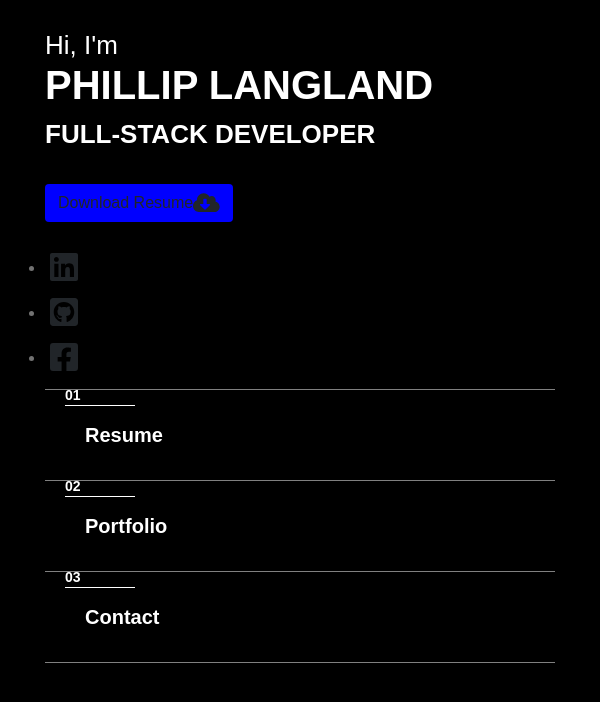
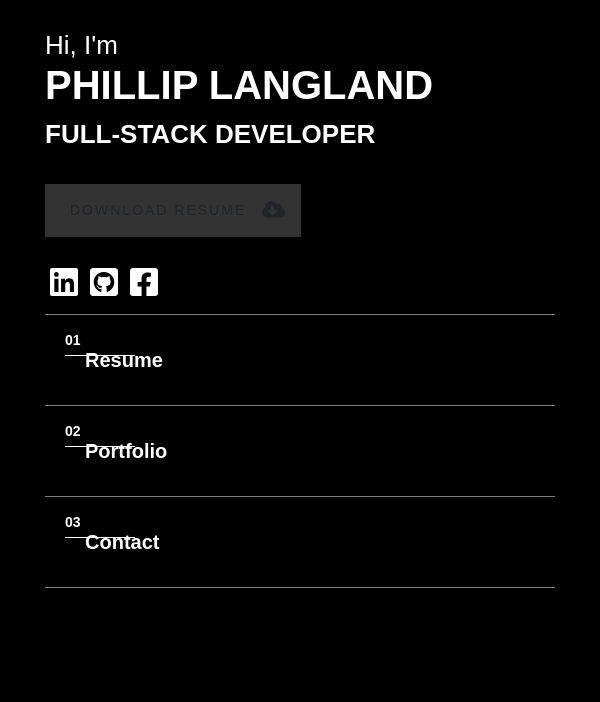
Before and after one commit to phillipjhl/Interactive-Resume, a React app: page / in a window 600 px wide. Shown: the top 702 px of the page. Built offline with nearby package versions, Linux system fonts and the light colour scheme.

Commit message:
major styling additons along with responsive breakppints

```diff
--- a/client/src/scss/custom.scss
+++ b/client/src/scss/custom.scss
@@ -172,6 +172,22 @@ h2.menu-item:after {
     transition: all 0.5s ease;
 }
 
+.btn-download {
+    border: none;
+    position: relative;
+    font-size: 14px;
+    padding: 16px 55px 16px 25px;
+    letter-spacing: 2px;
+    text-transform: uppercase;
+    border-radius: 0;
+}
+
+.btn-download svg {
+    position: absolute;
+    top: 16px;
+    right: 16px;
+}
+
 h2.about.menu-item:before {
     content: '01';
 }
@@ -182,6 +198,29 @@ h2.portfolio.menu-item:before {
 
 h2.contact.menu-item:before {
     content: '03';
+}
+
+.icon {
+    height: 1.5rem;
+    width: 1.5rem;
+    fill: #FFF;
+}
+
+.social a {
+    color: #FFF;
+    display: inline-block;
+    transition: all 0.5s;
+}
+
+.social li {
+    display: inline-block;
+    margin-right: 2px;
+    text-align: center;
+}
+
+.social {
+    position: absolute;
+    bottom: 15%;
 }
 
 
@@ -205,3 +244,14 @@ h2.contact.menu-item:before {
 a:hover {
     text-decoration: none;
 }
+
+.btn-download:hover {
+    border: none;
+    background-color: #333;
+    letter-spacing: 2px;
+}
+
+.social path:hover {
+    background-color: rgba(255, 255, 255, 0.7);
+    fill: #333;
+}
--- a/client/src/scss/media.scss
+++ b/client/src/scss/media.scss
@@ -18,17 +18,18 @@
     }
 };
 
+@media (min-width: 576px) {
+    .container {
+        max-width: 540px;
+    }
+};
+
 @media (min-width: 768px) {
     .container {
         max-width: 720px;
     }
 };
 
-@media (min-width: 576px) {
-    .container {
-        max-width: 540px;
-    }
-};
 
 
 
@@ -55,6 +56,14 @@
         transform: rotate(-34deg);
         left: -190px;
         top: 10px;
+    }
+};
+
+
+
+@media (max-width: 800px) {
+    .social {
+        position: relative;
     }
 };
 
@@ -136,7 +145,11 @@
 
 
 @media (max-width: 800px) {
-    .name-block, .about-block, .portfolio-block, .blog-block, .contact-block {
+    .name-block,
+    .about-block,
+    .portfolio-block,
+    .blog-block,
+    .contact-block {
         position: relative;
         -ms-transform: rotate(0deg);
         -webkit-transform: rotate(0deg);
@@ -152,7 +165,11 @@
 };
 
 @media (max-width: 800px) and (orientation: landscape) {
-    .name-block, .about-block, .portfolio-block, .blog-block, .contact-block {
+    .name-block,
+    .about-block,
+    .portfolio-block,
+    .blog-block,
+    .contact-block {
         position: relative;
         -ms-transform: rotate(0deg);
         -webkit-transform: rotate(0deg);
@@ -168,13 +185,20 @@
 };
 
 @media (max-width: 800px) {
-    .name-block-container, .about-block-container, .portfolio-block-container, .blog-block-container, .contact-block-container {
+    .name-block-container,
+    .about-block-container,
+    .portfolio-block-container,
+    .blog-block-container,
+    .contact-block-container {
         -ms-transform: rotate(0deg);
         -webkit-transform: rotate(0deg);
         transform: rotate(0deg);
         padding: 0 0 0 0;
     }
 };
+
+
+
 
 @media (max-width: 800px){
     h2.menu-item {
@@ -191,3 +215,25 @@
         margin: 25px 0 25px 40px;
     }
 };
+
+@media (max-width: 767px) {
+    h2.menu-item:before {
+        position: absolute;
+        top: -20px;
+        left: -20px;
+        font-size: 14px;
+    }
+;}
+
+@media (max-width: 800px) {
+    h2.menu-item:after {
+        position: absolute;
+        content: '';
+        top: 15px;
+        left: -20px;
+        width: 70px;
+        height: 1px;
+        background: #FFF;
+        transition: all 0.5s ease;
+    }
+};
--- a/client/src/scss/variables.scss
+++ b/client/src/scss/variables.scss
@@ -1,4 +1,4 @@
 $theme-colors: (
   "primary": white,
-  "secondary": blue
+  "secondary": #333
 );
```
